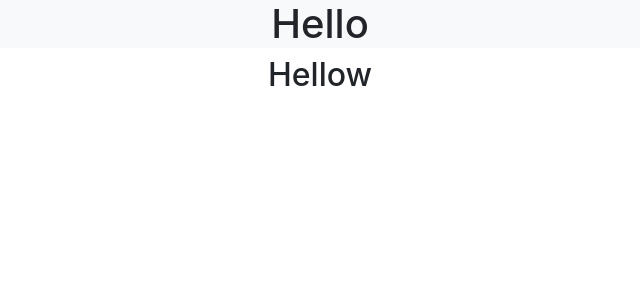
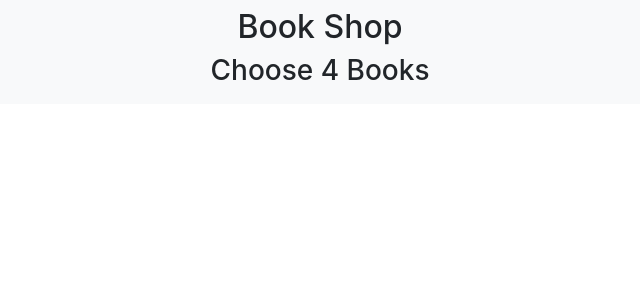
Before and after one commit to mamun2232/book-shops, a React (Create React App) app: page / in a window 1280 px wide. Shown: the top 300 px of the page, without its empty margins (320-960 px from the left). Built offline with nearby package versions, Linux system fonts and the light colour scheme.

Commit message:
header complect

```diff
--- a/src/App.js
+++ b/src/App.js
@@ -1,12 +1,12 @@
 import logo from './logo.svg';
 import Button from 'react-bootstrap/Button'
 import './App.css';
+import Header from './components/Header/Header';
 
 function App() {
   return (
-    <div className="App">
-      <h1 className='bg-light'>Hello</h1>
-      <h2>Hellow</h2>
+    <div className="book-shops">
+     <Header></Header>
 
     </div>
   );
--- /dev/null
+++ b/src/components/Header/Header.js
@@ -0,0 +1,13 @@
+import React from 'react';
+import './Header.css'
+
+const Header = () => {
+      return (
+            <div className='bg-light text-center py-2'>
+                  <h2>Book Shop</h2>
+                  <h3>Choose 4 Books</h3>
+            </div>
+      );
+};
+
+export default Header;
```
Also changed, not shown: src/components/Header/Header.css (added).
